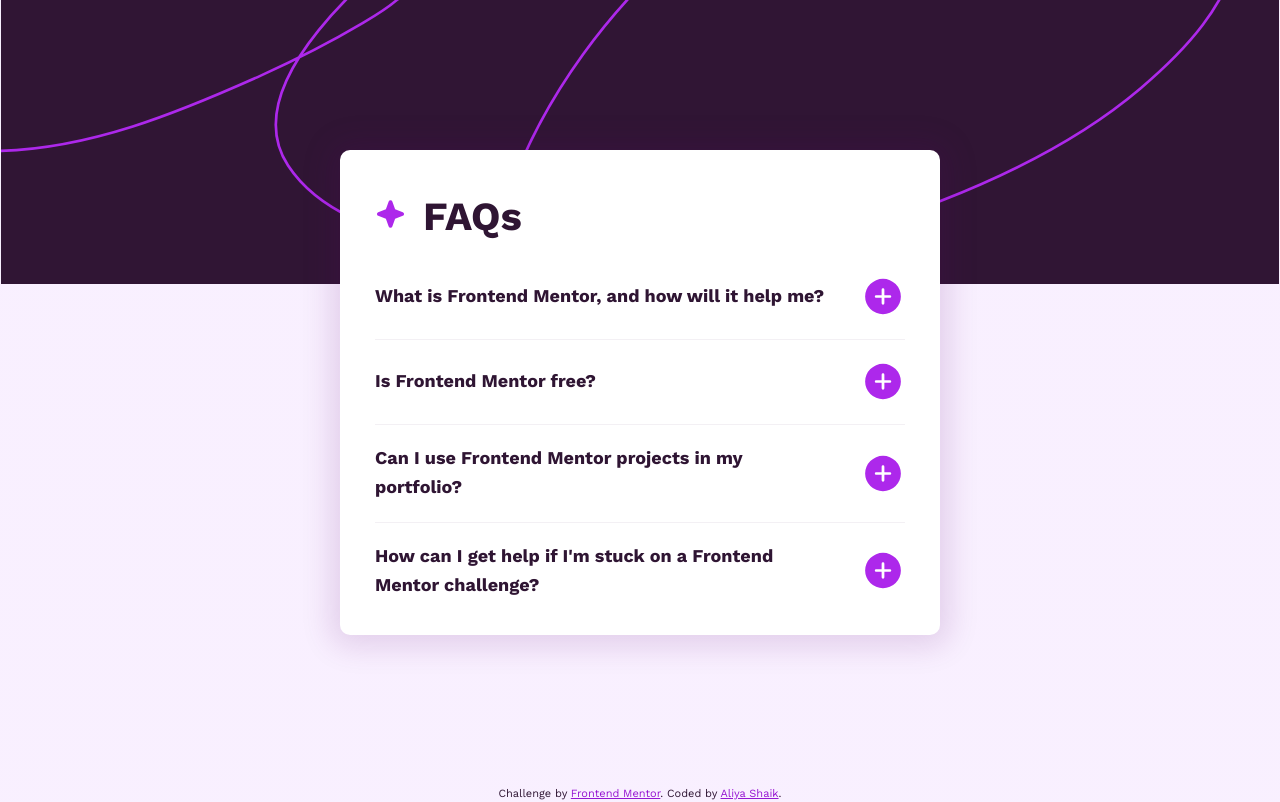
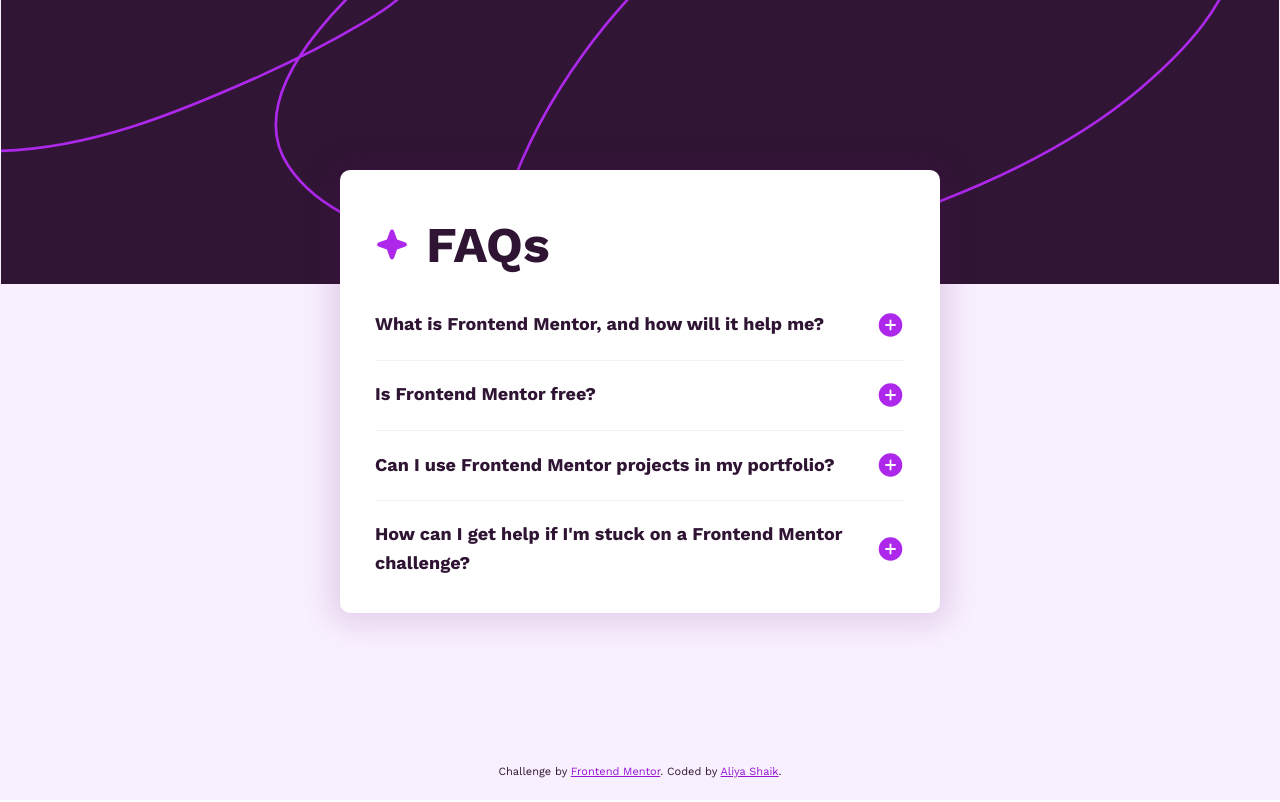
Before and after one commit to SkAliya/10-Fqa-accordion-component, a website: page index.html in a window 1280 px wide. Drawn offline with nearby package versions, Linux system fonts and the light colour scheme; files that its build step writes are made by us from their sources; files whose address does not match are found by name.

Commit message:
Update component.scss

```diff
--- a/sass/component.scss
+++ b/sass/component.scss
@@ -14,11 +14,11 @@
   }
   &__heading {
     &--star {
-      height: 3.2rem;
+      height: 3.5rem;
       margin-right: 1rem;
     }
     &--txt {
-      font-size: 4rem;
+      font-size: 5rem;
       font-weight: 700;
     }
     margin-bottom: 2.5rem;
@@ -46,7 +46,7 @@
         font-weight: 700;
       }
       &__icon {
-        height: 4.5rem;
+        height: 3rem;
         &:hover {
           cursor: pointer;
         }
```
